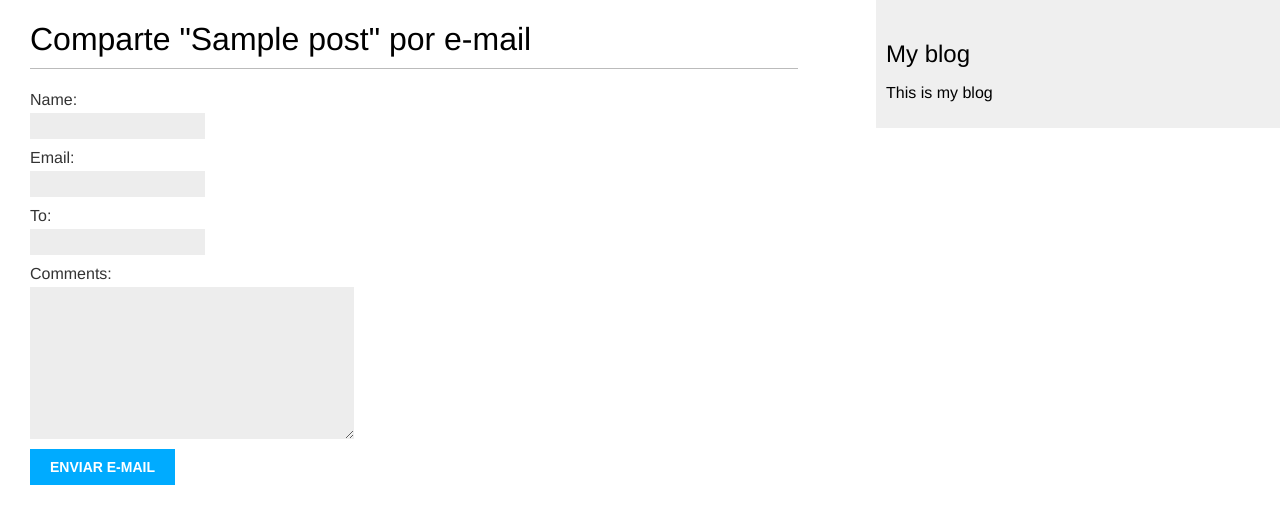
After one commit to mguzman69/myblog-project, a Django app: page /blog/1/share/ in a window 1280 px wide. The commit adds this page. Shown: the top 524 px of the page. Run offline with Django 3.2, Linux system fonts and the light colour scheme; tables that the repository leaves empty hold one stand-in row (values such as "Sample post").

Commit message:
Uso de Tags y Forma de Email

```diff
--- /dev/null
+++ b/blog/forms.py
@@ -0,0 +1,13 @@
+from django import forms
+from .models import Comment
+
+class EmailPostForm(forms.Form):
+    name = forms.CharField(max_length=50)
+    email = forms.EmailField()
+    to = forms.EmailField()
+    comments = forms.CharField(required=False,widget=forms.Textarea)
+
+class CommentForm(forms.ModelForm):
+    class Meta:
+        model = Comment
+        fields = ('name','email','body')
--- a/blog/models.py
+++ b/blog/models.py
@@ -2,6 +2,7 @@ from django.db import models
 from django.utils import timezone
 from django.contrib.auth.models import User
 from django.urls import reverse
+from taggit.managers import TaggableManager
 
 #Creación de publicadores aparte de .objects
 class PublishedManager(models.Manager):
@@ -22,6 +23,7 @@ class Post(models.Model):
     created = models.DateTimeField(auto_now_add=True)
     updated = models.DateTimeField(auto_now=True)
     status = models.CharField(max_length=10, choices=STATUS_CHOICES, default='draft')
+    tags = TaggableManager()
 
     objects = models.Manager()
     published = PublishedManager()
@@ -37,3 +39,19 @@ class Post(models.Model):
     def get_absolute_url(self):
         return reverse('blog:post_detail',
             args=[self.publish.year,self.publish.month, self.publish.day, self.slug])
+
+
+class Comment(models.Model):
+    post = models.ForeignKey(Post,on_delete=models.CASCADE, related_name='comments')
+    name = models.CharField(max_length=80)
+    email = models.EmailField()
+    body = models.TextField()
+    created = models.DateTimeField(auto_now_add=True)
+    updated = models.DateTimeField(auto_now=True)
+    active = models.BooleanField(default=True)
+
+    class Meta:
+        ordering = ('created',)
+
+    def __str__(self):
+        return f'Comment by {self.name} on {self.post}'
--- /dev/null
+++ b/blog/templates/blog/post/share.html
@@ -0,0 +1,17 @@
+{% extends "blog/base.html" %}
+{% block title %}Share a post{% endblock %}
+{% block content %}
+  {% if sent %}
+    <h1>E-mail enviando correctamente</h1>
+    <p>
+      "{{ post.title }}" fue enviado correctamente a {{ form.cleaned_data.to }}.
+    </p>
+  {% else %}
+    <h1>Comparte "{{ post.title }}" por e-mail</h1>
+    <form method="post">
+      {{ form.as_p}}
+      {% csrf_token %}
+      <input type="submit" value="Enviar e-mail">
+    </form>
+  {% endif %}
+{% endblock %}
--- a/blog/urls.py
+++ b/blog/urls.py
@@ -3,7 +3,9 @@ from . import views
 
 app_name = 'blog'
 urlpatterns = [
-    #path('',views.post_list,name='post_list'),
-    path('', views.PostListView.as_view(),name='post_list'),
+    path('',views.post_list,name='post_list'),
+    #path('', views.PostListView.as_view(),name='post_list'),
+    path('tag/<slug:tag_slug>/',views.post_list, name='post_list_by_tag'),
     path('<int:year>/<int:month>/<int:day>/<slug:post>/',views.post_detail,name='post_detail'),
+    path('<int:post_id>/share/',views.post_share,name='post_share'),
 ]
--- a/blog/views.py
+++ b/blog/views.py
@@ -1,7 +1,11 @@
 from django.shortcuts import render, get_object_or_404
 from django.core.paginator import Paginator, EmptyPage, PageNotAnInteger
 from django.views.generic import ListView
-from .models import Post
+from django.core.mail import send_mail
+from taggit.models import Tag
+
+from .models import Post, Comment
+from .forms import EmailPostForm, CommentForm
 
 class PostListView(ListView):
     queryset = Post.published.all()
@@ -9,9 +13,14 @@ class PostListView(ListView):
     paginate_by = 3
     template_name = 'blog/post/list.html'
 
-def post_list(request):
+def post_list(request, tag_slug=None):
     object_list = Post.published.all()
-    paginator = Paginator(object_list,2)
+    tag = None
+    if tag_slug:
+        tag = get_object_or_404(Tag, slug=tag_slug)
+        object_list = object_list.filter(tags__in=[tag])
+
+    paginator = Paginator(object_list,3)
     page = request.GET.get('page')
     try:
         posts = paginator.page(page)
@@ -19,7 +28,8 @@ def post_list(request):
         posts = paginator.page(1)
     except EmptyPage:
         posts = paginator.page(paginator.num_pages)
-    return render(request,'blog/post/list.html',{'page':page, 'posts':posts})
+    return render(request,'blog/post/list.html',
+        {'page':page, 'posts':posts, 'tag':tag})
 
 def post_detail(request,year,month,day,post):
     post = get_object_or_404(Post,slug=post,
@@ -27,4 +37,37 @@ def post_detail(request,year,month,day,post):
         publish__year=year,
         publish__month=month,
         publish__day=day)
-    return render(request,'blog/post/detail.html', {'post':post})
+
+    comments = post.comments.filter(active=True)
+    new_comment = None
+    if request.method == 'POST':
+        comment_form = CommentForm(data=request.POST)
+        if comment_form.is_valid():
+            new_comment = comment_form.save(commit=False)
+            new_comment.post = post
+            new_comment.save()
+    else:
+        comment_form = CommentForm()
+    return render(request,'blog/post/detail.html',
+        {'post':post,
+         'comments':comments,
+         'new_comment': new_comment,
+         'comment_form': comment_form })
+
+def post_share(request,post_id):
+    sent = False
+    post = get_object_or_404(Post,id=post_id,status='published')
+    if request.method == 'POST':
+        form = EmailPostForm(request.POST)
+        if form.is_valid():
+            cd = form.cleaned_data
+            post_url = request.build_absolute_uri(post.get_absolute_url())
+            subject = f"{cd['name']} te recomienda leer " \
+                      f"{post.title}"
+            message = f"Lee {post.title} at {post_url}\n\n"\
+                      f"{cd['name']}\'s commentarios: {cd['comments']}"
+            send_mail(subject,message,'info@e5software.com.mx',[cd['to']])
+            sent = True
+    else:
+        form = EmailPostForm()
+    return render(request,'blog/post/share.html',{'post':post,'form':form,'sent':sent})
```
Also changed, not shown: blog/admin.py (+7 -1 lines), blog/templates/blog/post/detail.html (+35 -0 lines), blog/templates/blog/post/list.html (+17 -1 lines), mysite/settings.py (+10 -1 lines), blog/migrations/0002_comment.py (added), blog/migrations/0003_post_tags.py (added).
